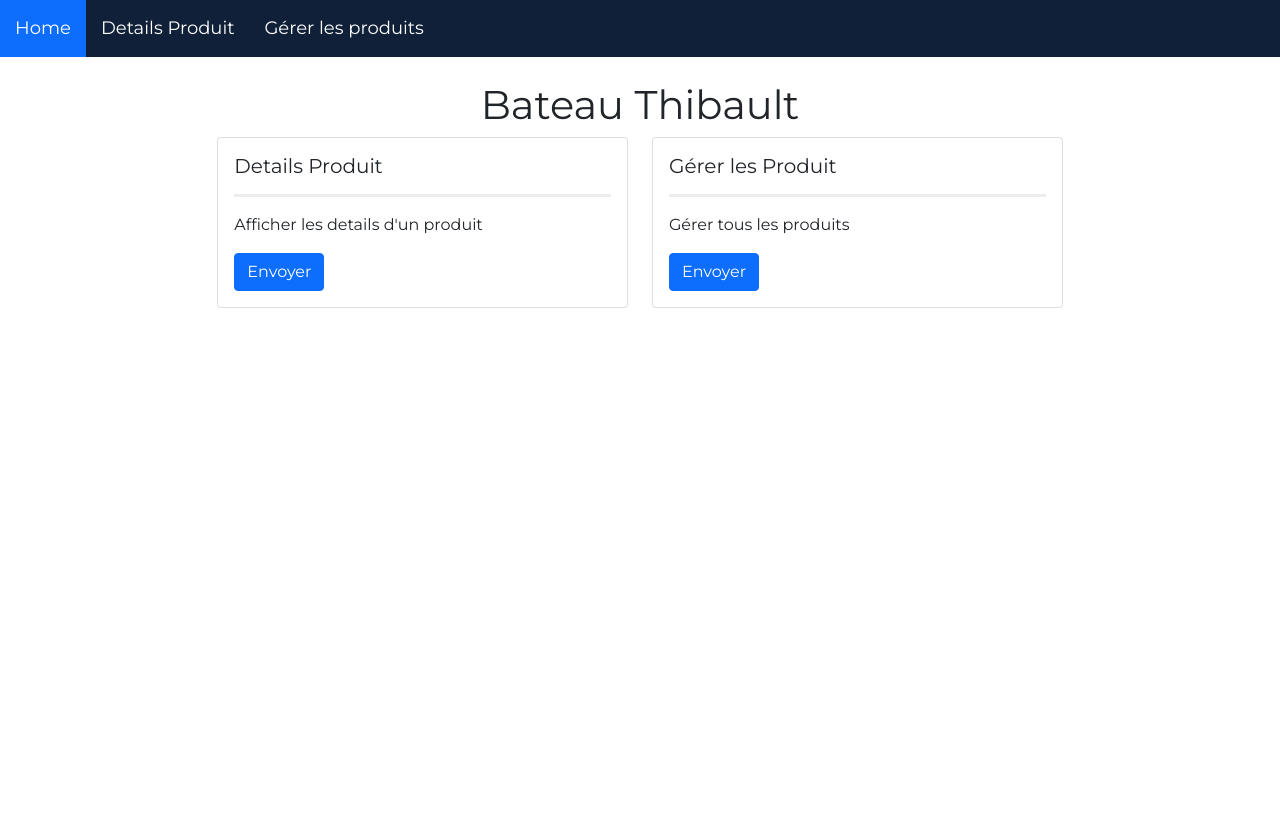
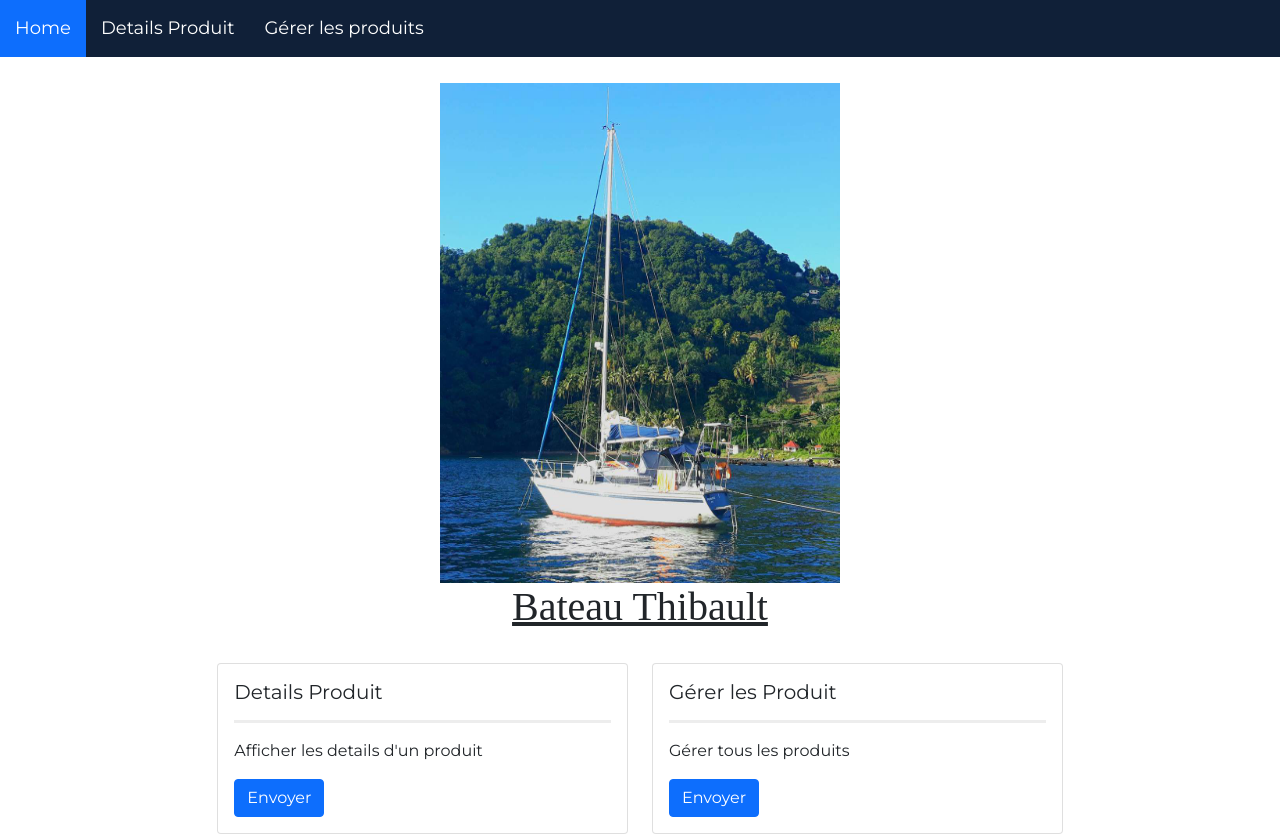
Before and after one commit to lvishd/BackOfficeBateau, an Angular app in the folder front/: page /home in a window 1280 px wide. Before the commit the page ends 800 px from the top, so only its background shows below. Built offline with nearby package versions, Linux system fonts and the light colour scheme.

Commit message:
mon premier commit

```diff
--- a/front/package.json
+++ b/front/package.json
@@ -28,9 +28,9 @@
     "@angular/cli": "~8.3.20",
     "@angular/compiler-cli": "~8.2.14",
     "@angular/language-service": "~8.2.14",
-    "@types/node": "~8.9.4",
     "@types/jasmine": "~3.3.8",
     "@types/jasminewd2": "~2.0.3",
+    "@types/node": "~8.9.4",
     "codelyzer": "^5.0.0",
     "jasmine-core": "~3.4.0",
     "jasmine-spec-reporter": "~4.2.1",
--- a/front/src/app/app.component.html
+++ b/front/src/app/app.component.html
@@ -18,4 +18,7 @@
     </div>
   </div>
 </nav>
+
+
+
 <router-outlet></router-outlet>
--- a/front/src/app/details-product/details-product.component.html
+++ b/front/src/app/details-product/details-product.component.html
@@ -13,7 +13,9 @@
 </div>
 
 <div id="infosProduct" class="card col-sm-6 d-flex p-2 container-fluid">
+
   <h1>Page d'affichage du produit</h1>
+
   <ul>
     <li>
       Nom : {{product.name}}
@@ -28,6 +30,7 @@
       Prix en promotion : {{salePrice}} €
     </li>
     <div class="margin-bottom-space" >
+
     <ul class ="container-fluid">
     <li class="raw">
       <div class="raw">
@@ -40,7 +43,9 @@
       </div>
     </li>
   </ul>
+
 </div>
+
     <li>
       <input type="number" class="col-xs-2 margin-bottom-space" id="newPromotion" placeholder="Nouvelle Promotion"
         [(ngModel)]='newPromotion'>
--- a/front/src/app/home/home.component.css
+++ b/front/src/app/home/home.component.css
@@ -0,0 +1,9 @@
+.affichageImage{
+    text-align: center;
+    margin-top: 2%;
+}
+
+h1{
+    text-decoration: underline;
+    font-family: cursive;
+}
--- a/front/src/app/home/home.component.html
+++ b/front/src/app/home/home.component.html
@@ -1,4 +1,10 @@
+<div class="affichageImage">
+    <img [src]="cheminImage" height="500" width="400"/>
+</div>
+
 <h1 class="text-center">Bateau Thibault</h1>
+
+<br>
 
 <div class="row justify-content-md-center">
     <div class="col-sm-4">
--- a/front/src/app/home/home.component.ts
+++ b/front/src/app/home/home.component.ts
@@ -7,6 +7,8 @@ import { Component, OnInit } from '@angular/core';
 })
 export class HomeComponent implements OnInit {
 
+  cheminImage:any = "../assets/image_bateau.jpg";
+
   constructor() { }
 
   ngOnInit() {
--- a/front/src/app/manage-stock/manage-stock.component.html
+++ b/front/src/app/manage-stock/manage-stock.component.html
@@ -43,4 +43,5 @@
   </div>
   <!-- fin boucle for -->
 </div>
+
 <a class="btn btn-primary" style="width:10%; margin-top:30px" (click)="modifyStock()">Modifier stock</a>
--- a/front/src/app/manage-stock/manage-stock.component.ts
+++ b/front/src/app/manage-stock/manage-stock.component.ts
@@ -26,14 +26,14 @@ export class ManageStockComponent implements OnInit {
     this.getProductsAll();
   }
 
-  getProductsAll() {
+  getProductsAll() { //obtient toute les categories de produits
     for (let i = 0; i < this.categories.length; i++){
       this.getProductsCategory(this.categories[i].name);
       console.log(this.categories[i].products)
     }
   }
 
-  getProductsCategory(category) {
+  getProductsCategory(category) { //obtient la categorie du produit grace au nom
     this.productsService.getProductCategories(category).subscribe(res => {
       for (let i = 0; i < this.categories.length; i++)
         if (this.categories[i].name == category)
@@ -44,7 +44,9 @@ export class ManageStockComponent implements OnInit {
       });
   }
 
-  onModifyPromotion() {
+
+
+  onModifyPromotion() {  //cette fonction modifie la valeur de promotion a l'index du tableau newPromotion indique
     for (let tig_id = 0; tig_id < this.newPromotion.length; tig_id++) {
       if (this.newPromotion[tig_id]) {
         this.productsService.setPromotion(tig_id, this.newPromotion[tig_id]).subscribe(res => {
```
Also changed, not shown: front/src/assets/image_bateau.jpg (added), 1 other file (tests, documents, lock files or other folders).
